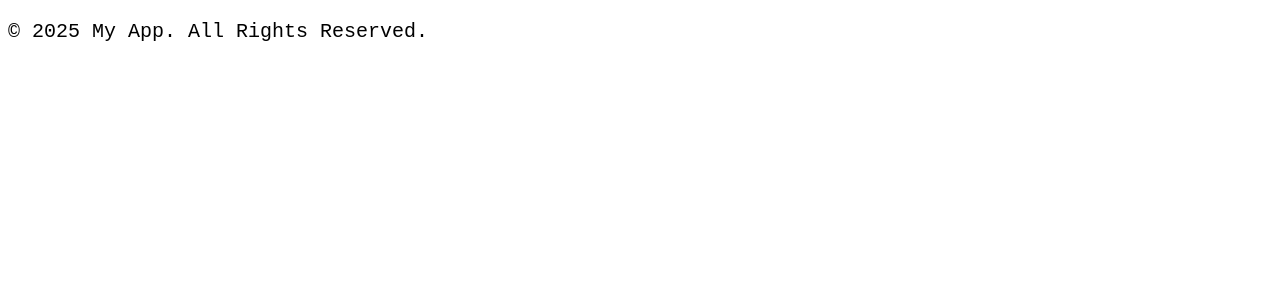
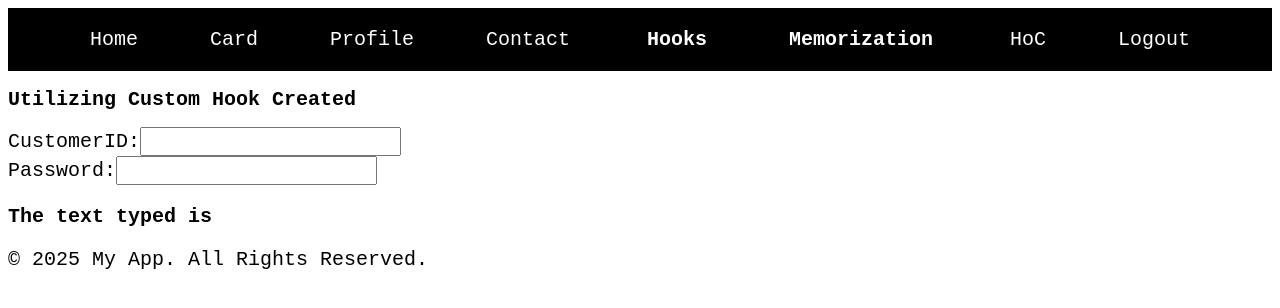
Before and after one commit to GeethapriyanS/MERN-Stack-Intern, a React (Vite) app in the folder seceFrontend/: page /use-custom in a window 1280 px wide. Shown: the top 308 px of the page. Built offline with nearby package versions, Linux system fonts and the light colour scheme.

Commit message:
React JS completed FN

```diff
--- a/seceFrontend/src/App.jsx
+++ b/seceFrontend/src/App.jsx
@@ -17,6 +17,9 @@ import UseReducer from "./components/functionalComponets/Hooks/UseReducer";
 import ReactLifeCycleMethod from "./components/classComponents/ReactLifeCyleMethod";
 import Student from "./components/functionalComponets/Hooks/UseContext";
 import Memo from "./components/functionalComponets/Memorization/Memo";
+import LazyLoad from "./components/functionalComponets/Memorization/LazyLoadingWithSuspense";
+import UseLocalStorage from "./components/functionalComponets/Hooks/useLocalStorage";
+import HoC from "./components/functionalComponets/Hoc/HoC";
 
 
 const App = () => {
@@ -26,14 +29,17 @@ const App = () => {
       <Routes>
        <Route path="/" element={<SignUp />}></Route>
        <Route path="/home" element={<Home />}></Route>
+       <Route path="/hoc" element={<HoC />}></Route>
        <Route path="/card" element={<Card title="Introduction" description="This is a simple card component." />}></Route>
        <Route path="/react-life-cycle" element={<ReactLifeCycleMethod />}></Route>
        <Route path="/use-state" element={<UseState />}></Route>
        <Route path="/use-effect" element={<UseEffect />}></Route>
        <Route path="/use-effect-api" element={<UseEffectAPI />}></Route>
+       <Route path="/use-custom" element={<UseLocalStorage />}></Route>
        <Route path="/use-callback" element={<UseCallback />}></Route>
        <Route path="/use-effect-api-img" element={<UseEffectAPIimage />}></Route>
        <Route path="/use-ref" element={<UseRef />}></Route>
+       <Route path="/lazy" element={<LazyLoad />}></Route>
        <Route path="/use-context" element={<Student />}></Route>
        <Route path="/use-memo" element={<UseMemo />}></Route>
        <Route path="/memo" element={<Memo />}></Route>
--- /dev/null
+++ b/seceFrontend/src/components/functionalComponets/Hoc/Button1.jsx
@@ -0,0 +1,8 @@
+const Button1 = ({name})=>{
+    return(
+        <div>
+            <button>{name}</button>
+        </div>
+    )
+}
+export default Button1;
--- /dev/null
+++ b/seceFrontend/src/components/functionalComponets/Hoc/HoC.jsx
@@ -0,0 +1,14 @@
+import Button1 from "./Button1";
+import Navbar from "../Navbar";
+import trackingButtonComponent from "./trackingButtonComponent";
+const HoC = ()=>{
+const ButtonWithTracking = trackingButtonComponent(Button1);
+  return(
+    <div>
+        <Navbar />
+        <h2>This is HoC example</h2>
+        <ButtonWithTracking name={"Login"} trackingInfo={{customerId:"15232323",password:"hello@sece"}} />
+    </div>
+  )
+}
+export default HoC;
--- /dev/null
+++ b/seceFrontend/src/components/functionalComponets/Hoc/trackingButtonComponent.jsx
@@ -0,0 +1,19 @@
+const trackingButtonComponent = (Component)=>{
+   return(props)=>{
+    console.log("Hoc Tracking comp");
+    const handleClick = ()=>{
+        console.log("Logged in Fetch the Tracking Info",props.trackingInfo);
+    }
+    return(
+    <div onClick={handleClick}>
+        CustomerID:
+        <input type="text" />
+        <br />
+        Password:
+        <input type="password" />
+        <Component {...props}></Component>
+    </div>
+    )
+   }
+}
+export default trackingButtonComponent;
--- /dev/null
+++ b/seceFrontend/src/components/functionalComponets/Hooks/CustomHooks/SampleCustomHook.jsx
@@ -0,0 +1,17 @@
+import { useEffect, useState } from "react";
+const useLocalStorage = (key, value) => {
+  var [text, setText] = useState(() => {
+    const jsonValue = localStorage.getItem(key);
+    if (jsonValue != null) return JSON.parse(jsonValue);
+    return value;
+  });
+  useEffect(() => {
+    localStorage.setItem(key, JSON.stringify(text));
+    return(
+        localStorage.setItem(key, JSON.stringify(""))
+    )
+  }, [key, text]
+);
+  return [text, setText];
+};
+export default useLocalStorage;
--- /dev/null
+++ b/seceFrontend/src/components/functionalComponets/Hooks/useLocalStorage.jsx
@@ -0,0 +1,24 @@
+import useLocalStorage from "./CustomHooks/SampleCustomHook";
+import Navbar from "../Navbar";
+const UseLocalStorage = () => {
+  var [text, setText] = useLocalStorage("customerID","");
+  var [pass, setPass] = useLocalStorage("password","");
+  return (
+    <div>
+      <Navbar />
+      <h2>Utilizing Custom Hook Created</h2>
+      CustomerID:<input
+        type="text"
+        value={text}
+        onChange={(e) => setText(e.target.value)}
+      /><br />
+      Password:<input
+        type="password"
+        value={pass}
+        onChange={(e) => setPass(e.target.value)}
+      />
+      <h3>The text typed is {text}</h3>
+    </div>
+  );
+};
+export default UseLocalStorage;
--- /dev/null
+++ b/seceFrontend/src/components/functionalComponets/Memorization/LazyLoadingWithSuspense.jsx
@@ -0,0 +1,13 @@
+import {lazy,Suspense} from "react";
+const LazyComponent = lazy(()=> import ("../About"))
+const LazyLoad = () => {
+    return (
+        <div>
+            <Suspense fallback={<h1>Loading !!</h1>}>
+               <h2>This is Lazy Component Example</h2>
+               <LazyComponent />
+            </Suspense>
+        </div>
+    )
+}
+export default LazyLoad;
--- a/seceFrontend/src/components/functionalComponets/Navbar.jsx
+++ b/seceFrontend/src/components/functionalComponets/Navbar.jsx
@@ -23,11 +23,11 @@ const Navbar = () => {
               Card
             </Link>
           </li>
-          <li>
+          {/* <li>
             <Link to="/about" className="link">
               About
             </Link>
-          </li>
+          </li> */}
           <li>
             <Link to="/profile" className="link">
               Profile
@@ -117,6 +117,11 @@ const Navbar = () => {
                   UseContext
                 </Link>
               </li>
+              <li>
+                <Link to="/use-custom" className="link">
+                  UseLocalStorage
+                </Link>
+              </li>
             </div>
           </li>
           <li className="drop">
@@ -124,10 +129,20 @@ const Navbar = () => {
             <div className="hookslist">
               <li>
                 <Link to="/memo" className="link">
-                  React.memo
+                  Memo
+                </Link>
+              </li>
+              <li>
+                <Link to="/lazy" className="link">
+                  lazy,suspense
                 </Link>
               </li>
             </div>
+          </li>
+          <li>
+            <Link to="/hoc" className="link">
+              HoC
+            </Link>
           </li>
           <li>
             <Link to="/" className="link">
```
